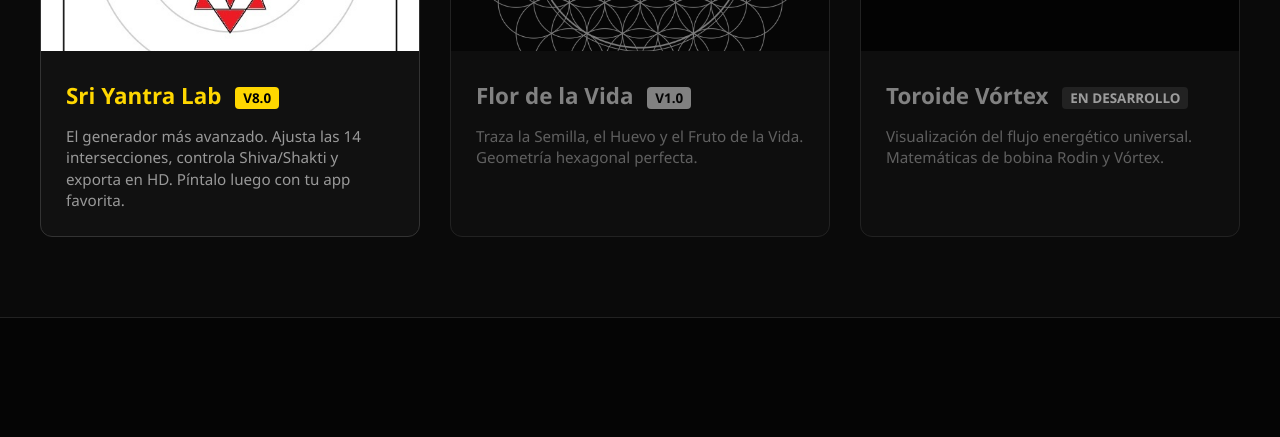
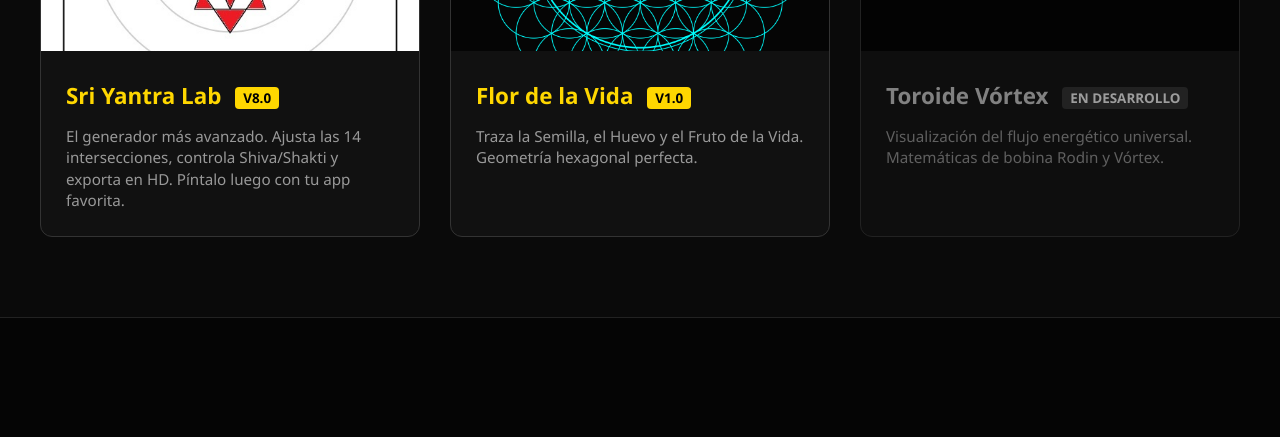
Before and after one commit to geometriasagradatop/geometriasagrada, a plain HTML site: page index.html in a window 1280 px wide. Shown: the part 839-1276 px from the top of the page. Drawn offline with Linux system fonts and the light colour scheme.

Commit message:
Update index.html
hacemos que sea tipo app

```diff
--- a/index.html
+++ b/index.html
@@ -174,13 +174,13 @@
             </div>
         </a>
 
-        <div class="app-card soon">
+        <a href="flor-vida/index.html" class="app-card">
             <div class="card-img"><img src="thumbnail-flor-vida.png" alt="Sri Yantra Generator" style="width:100%; height:100%; object-fit:cover;"></div>
             <div class="card-content">
                 <h3>Flor de la Vida <span class="tag" style="background:#FFD700; color:#000;">V1.0</span></h3>
                 <p>Traza la Semilla, el Huevo y el Fruto de la Vida. Geometría hexagonal perfecta.</p>
             </div>
-        </div>
+        </a>
 
         <div class="app-card soon">
             <div class="card-img">🍩</div>
```
